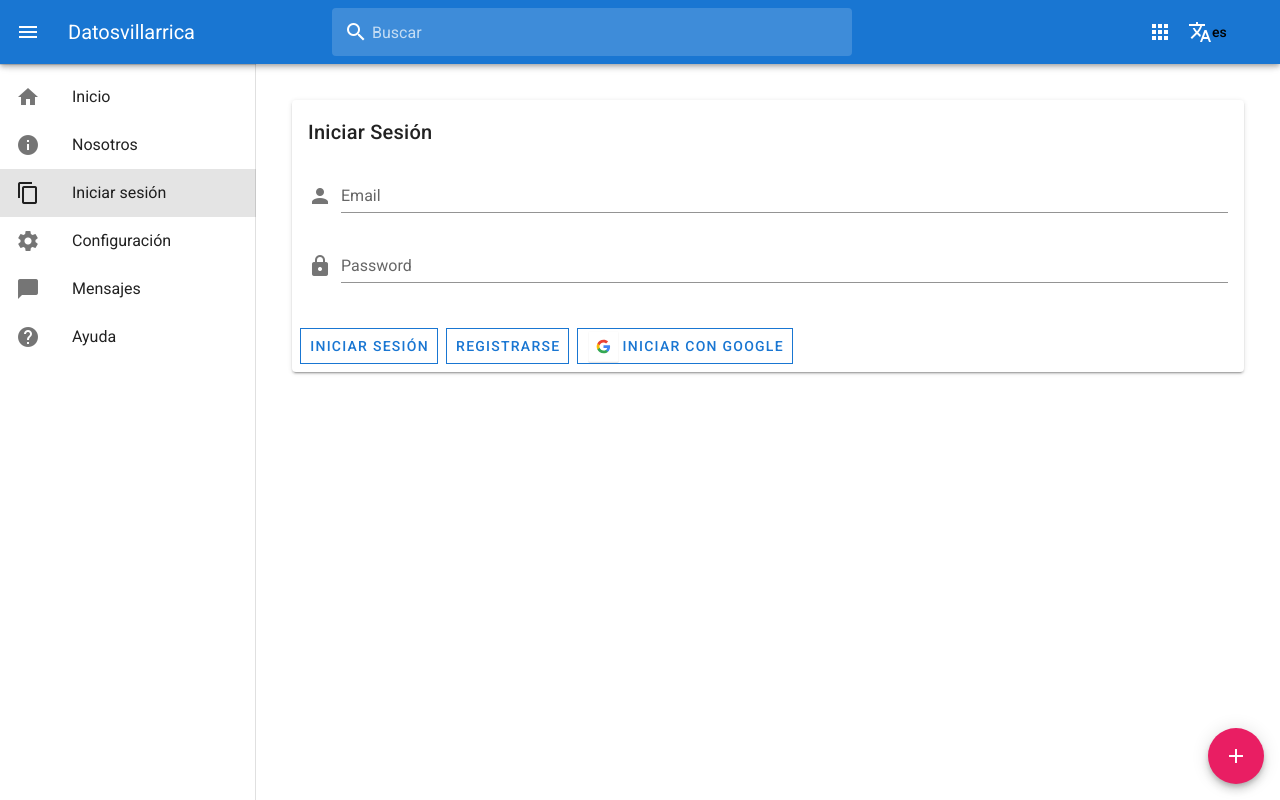
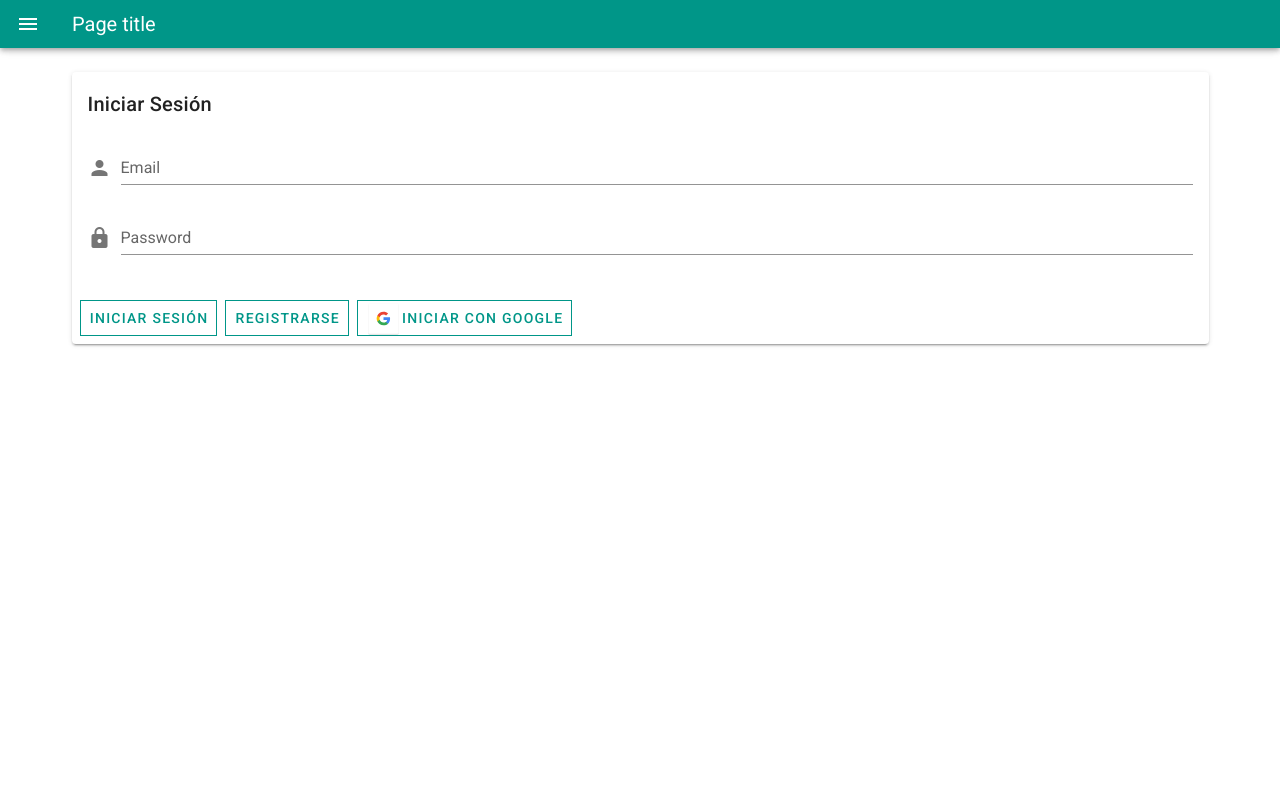
Before and after one commit to Gikobazy-SPA/datosvillarrica, a Vue app: page /login in a window 1280 px wide. Built offline with nearby package versions, Linux system fonts and the light colour scheme.

Commit message:
Reduce codebase

```diff
--- a/src/App.vue
+++ b/src/App.vue
@@ -1,110 +1,28 @@
 <template>
-  <v-app id="inspire">
+  <v-app>
+    <v-app-bar
+      app
+      dense
+      :clipped-left="$vuetify.breakpoint.lgAndUp"
+      collapse-on-scroll
+      color="primary"
+      dark
+    >
+      <v-app-bar-nav-icon @click.stop="drawer = !drawer" />
+
+      <v-toolbar-title>Page title</v-toolbar-title>
+    </v-app-bar>
     <v-navigation-drawer
       v-model="drawer"
       :clipped="$vuetify.breakpoint.lgAndUp"
       app
     >
-      <DrawerProfile v-if="authorized" />
-
-      <v-divider></v-divider>
-      <DrawerList />
+      <drawer-profile />
+      <drawer-list />
     </v-navigation-drawer>
-
-    <v-app-bar
-      :clipped-left="$vuetify.breakpoint.lgAndUp"
-      app
-      color="primary"
-      dark
-    >
-      <v-app-bar-nav-icon @click.stop="drawer = !drawer" />
-      <v-toolbar-title style="width: 14em;" class="ml-0 pl-4">
-        <span class="hidden-sm-and-down">Datosvillarrica</span>
-      </v-toolbar-title>
-      <v-text-field
-        flat
-        solo-inverted
-        hide-details
-        prepend-inner-icon="mdi-magnify"
-        :label="$t('search')"
-        class="hidden-sm-and-down"
-      />
-      <v-spacer />
-      <v-btn icon>
-        <v-icon>mdi-apps</v-icon>
-      </v-btn>
-      <v-btn icon>
-        <v-icon>mdi-translate</v-icon>
-        <select v-model="$i18n.locale">
-          <option v-for="(lang, i) in langs" :key="`Lang${i}`" :value="lang">{{
-            lang
-          }}</option>
-        </select>
-      </v-btn>
-      <v-btn icon large>
-        <v-avatar size="32px" item>
-          <v-img src="@/assets/logo.png" alt="Datosvillarrica" />
-        </v-avatar>
-      </v-btn>
-    </v-app-bar>
     <v-main>
-      <v-container fluid>
-        <router-view></router-view>
-      </v-container>
+      <router-view />
     </v-main>
-    <v-btn bottom color="pink" dark fab fixed right @click="dialog = !dialog">
-      <v-icon>mdi-plus</v-icon>
-    </v-btn>
-    <v-dialog v-model="dialog" width="800px">
-      <v-card>
-        <v-card-title class="grey darken-2">
-          Create contact
-        </v-card-title>
-        <v-container>
-          <v-row class="mx-2">
-            <v-col class="align-center justify-space-between" cols="12">
-              <v-row align="center" class="mr-0">
-                <v-avatar size="40px" class="mx-3">
-                  <img
-                    src="//ssl.gstatic.com/s2/oz/images/sge/grey_silhouette.png"
-                    alt=""
-                  />
-                </v-avatar>
-                <v-text-field placeholder="Name" />
-              </v-row>
-            </v-col>
-            <v-col cols="6">
-              <v-text-field
-                prepend-icon="mdi-account-card-details-outline"
-                placeholder="Company"
-              />
-            </v-col>
-            <v-col cols="6">
-              <v-text-field placeholder="Job title" />
-            </v-col>
-            <v-col cols="12">
-              <v-text-field prepend-icon="mdi-mail" placeholder="Email" />
-            </v-col>
-            <v-col cols="12">
-              <v-text-field
-                type="tel"
-                prepend-icon="mdi-phone"
-                placeholder="(000) 000 - 0000"
-              />
-            </v-col>
-            <v-col cols="12">
-              <v-text-field prepend-icon="mdi-text" placeholder="Notes" />
-            </v-col>
-          </v-row>
-        </v-container>
-        <v-card-actions>
-          <v-btn text color="primary">More</v-btn>
-          <v-spacer />
-          <v-btn text color="primary" @click="dialog = false">Cancel</v-btn>
-          <v-btn text @click="dialog = false">Save</v-btn>
-        </v-card-actions>
-      </v-card>
-    </v-dialog>
   </v-app>
 </template>
 
@@ -112,12 +30,8 @@
 import DrawerList from "@/components/DrawerList";
 import DrawerProfile from "@/components/DrawerProfile";
 export default {
-  props: {
-    source: String,
-  },
   data: () => ({
-    dialog: false,
-    drawer: null,
+    drawer: false,
     langs: ["en", "es"],
   }),
   components: { DrawerList, DrawerProfile },
--- a/src/components/DrawerProfile.vue
+++ b/src/components/DrawerProfile.vue
@@ -1,5 +1,8 @@
 <template>
-  <v-list-item two-line>
+  <v-list-item
+    two-line
+    v-if="user"
+  >
     <v-list-item-avatar>
       <img :src="user.photoURL">
     </v-list-item-avatar>
--- a/src/plugins/vuetify.js
+++ b/src/plugins/vuetify.js
@@ -1,7 +1,21 @@
 import Vue from 'vue';
 import Vuetify from 'vuetify/lib';
+import colors from 'vuetify/es5/util/colors'
 
 Vue.use(Vuetify);
 
 export default new Vuetify({
+    theme: {
+        themes: {
+            light: {
+                primary: colors.teal.base,
+                secondary: colors.lightGreen.base,
+                accent: colors.cyan.base,
+                error: colors.pink.base,
+                warning: colors.orange.base,
+                info: colors.blueGrey.base,
+                success: colors.green.base
+            }
+        }
+    }
 });
--- a/vue.config.js
+++ b/vue.config.js
@@ -8,5 +8,10 @@ module.exports = {
       localeDir: 'locales',
       enableInSFC: false
     }
+  },
+
+  pwa: {
+    name: 'datosvillarricaa-app',
+    themeColor: '#F5A623'
   }
 };
```
Also changed, not shown: src/router/index.js (+3 -4 lines), .eslintrc.js.
